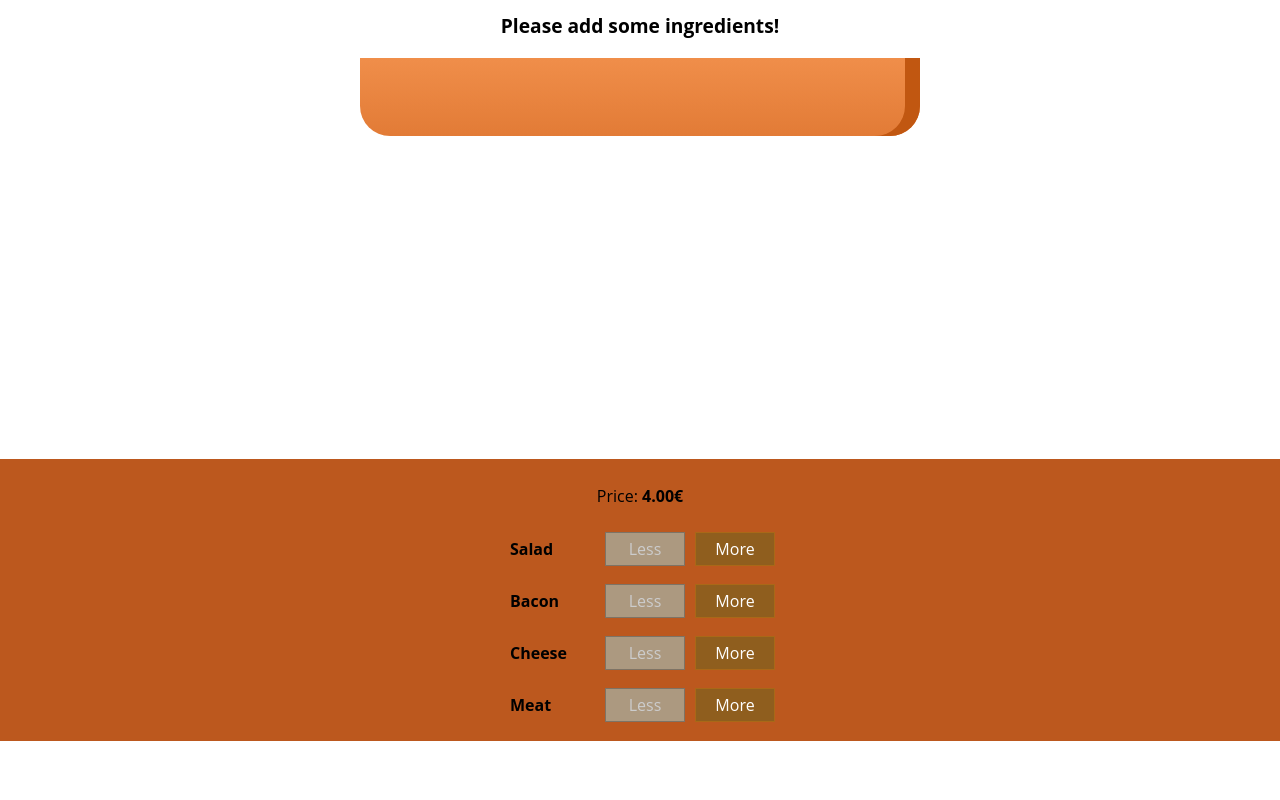
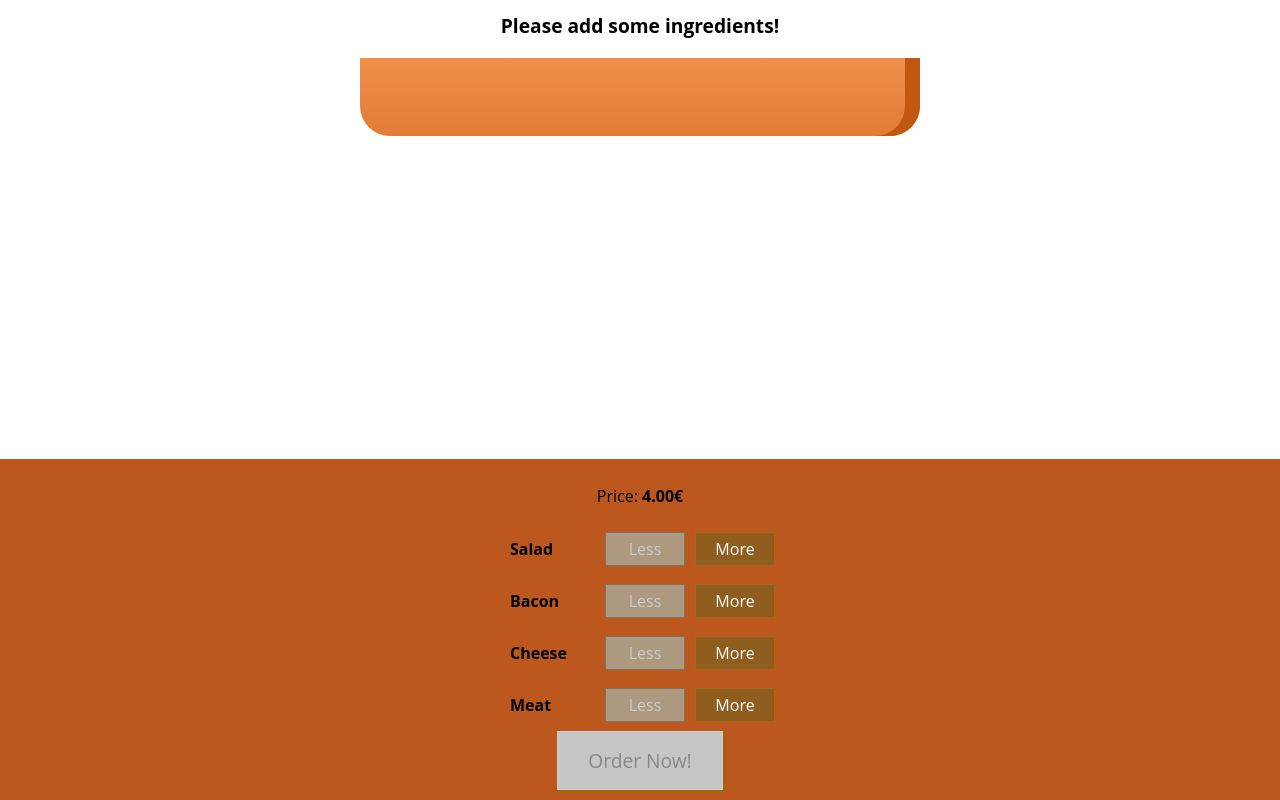
Before and after one commit to mathieu-keller/Burger_Creator_Training, a React (Create React App) app: page / in a window 1280 px wide. Shown: the part 179-979 px from the top of the page. Before the commit the page ends 920 px from the top, so only its background shows below. Built offline with nearby package versions, Linux system fonts and the light colour scheme.

Commit message:
Add orderbutton

```diff
--- a/src/components/Burger/BuildControls/BuildControls.js
+++ b/src/components/Burger/BuildControls/BuildControls.js
@@ -9,7 +9,7 @@ const controls = [
     {label: 'Meat', type: 'meat'},
 ];
 
-const buildControls = ({ingredientAdded, ingredientRemove, ingredients, price}) => (
+const buildControls = ({ingredientAdded, ingredientRemove, ingredients, price, purchasable}) => (
     <div className={classes.BuildControls}>
         <p>Price: <strong>{price.toFixed(2)}€</strong></p>
         {controls.map(control => <BuildControl
@@ -18,6 +18,7 @@ const buildControls = ({ingredientAdded, ingredientRemove, ingredients, price})
             disable={ingredients[control.type] === undefined}
             added={() => ingredientAdded(control.type)}
             remove={() => ingredientRemove(control.type)}/>)}
+        <button className={classes.OrderButton} disabled={!purchasable}>Order Now!</button>
     </div>
 );
 
--- a/src/components/Burger/BuildControls/BuildControls.module.sass
+++ b/src/components/Burger/BuildControls/BuildControls.module.sass
@@ -1,3 +1,8 @@
+$order-color: #966909
+$button-background-color: #DAD735
+$button-disable-background-color: #C7C6C6
+$button-disable-color: #888888
+$button-hover-background-color: #A0DB41
 .BuildControls
   width: 100%
   background-color: #bc581e
@@ -7,3 +12,36 @@
   box-shadow: 0 2px 1px #ccc
   margin: auto
   padding: 10px 0
+
+.OrderButton
+  background-color: $button-background-color
+  outline: none
+  cursor: pointer
+  border: 1px solid $order-color
+  color: $order-color
+  font-family: inherit
+  font-size: 1.2em
+  padding: 15px 30px
+  box-shadow: 2px 2px 2px $order-color
+
+.OrderButton:hover, .OrderButton:active
+  background-color: $button-hover-background-color
+  border: 1px solid $order-color
+  color: $order-color
+
+.OrderButton:disabled
+  background-color: $button-disable-background-color
+  cursor: not-allowed
+  border: 1px solid #ccc
+  color: $button-disable-color
+
+.OrderButton:not(:disabled)
+  animation: enable 0.3s linear
+
+@keyframes enable
+  0%
+    transform: scale(1)
+  60%
+    transform: scale(1.1)
+  100%
+    transform: scale(1)
--- a/src/containers/BurgerBuilder/BurgerBuilder.js
+++ b/src/containers/BurgerBuilder/BurgerBuilder.js
@@ -13,6 +13,14 @@ const BurgerBuilder = () => {
     const basePrice = 4;
     const [ingredients, setIngredients] = useState({});
     const [price, setPrice] = useState(basePrice);
+    const [purchasable, setPurchasable] = useState(false);
+
+    const updatePurchaseState = newIngredients => {
+        const ingredientsCount = Object.keys(newIngredients)
+            .map(key => newIngredients[key])
+            .reduce((a, b) => a + b, 0);
+        setPurchasable(ingredientsCount > 0);
+    };
 
     const addIngredientHandler = type => {
         const oldCount = ingredients[type] ? ingredients[type] : 0;
@@ -20,6 +28,7 @@ const BurgerBuilder = () => {
         stateCopy[type] = oldCount + 1;
         setIngredients(stateCopy);
         setPrice(price + INGREDIENT_PRICES[type]);
+        updatePurchaseState(stateCopy);
     };
 
     const removeIngredientHandler = type => {
@@ -39,6 +48,7 @@ const BurgerBuilder = () => {
             }
             setPrice(newPrice);
         }
+        updatePurchaseState(stateCopy);
     };
 
     return (
@@ -48,7 +58,9 @@ const BurgerBuilder = () => {
                 price={price}
                 ingredients={ingredients}
                 ingredientAdded={addIngredientHandler}
-                ingredientRemove={removeIngredientHandler}/>
+                ingredientRemove={removeIngredientHandler}
+                purchasable={purchasable}
+            />
         </>
     );
 };
```
